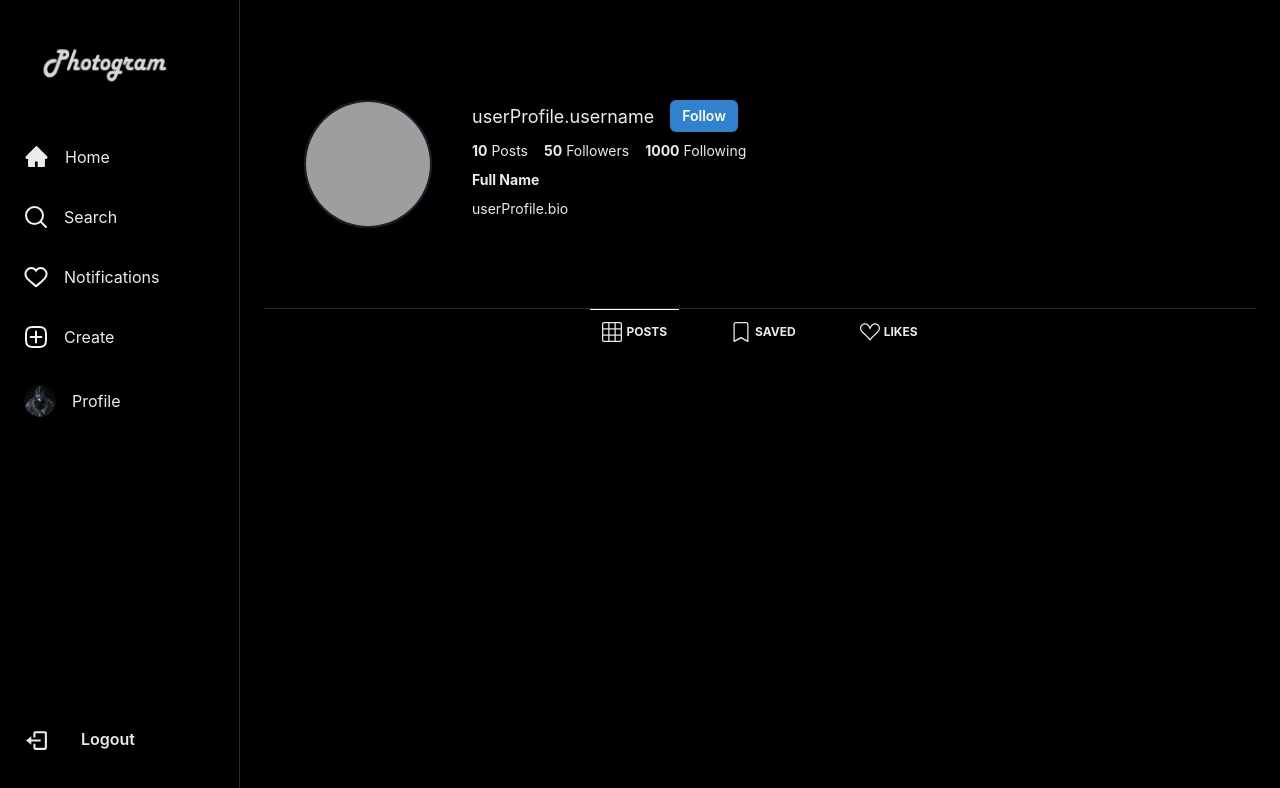
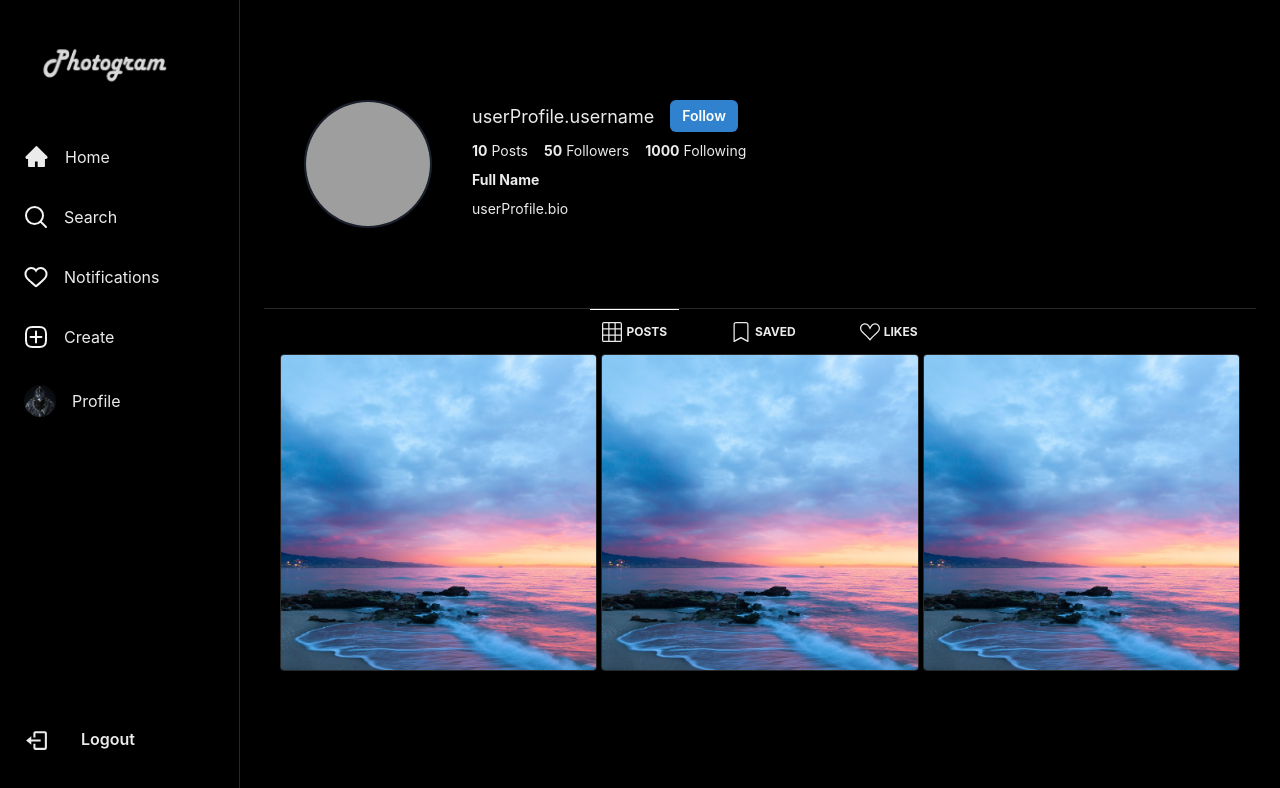
Before and after one commit to nikhilCad/photogram, a React (Vite) app: page /1 in a window 1280 px wide. Shown: the top 788 px of the page. Built offline with nearby package versions, Linux system fonts and the light colour scheme; grey boxes are pictures that could not be loaded.

Commit message:
profile posts with hover

```diff
--- a/src/components/Profile/ProfileHeader.jsx
+++ b/src/components/Profile/ProfileHeader.jsx
@@ -15,6 +15,7 @@ const ProfileHeader = () => {
 	return (
 		<Flex gap={{ base: 4, sm: 10 }} py={10} direction={{ base: "column", sm: "row" }}>
 			<AvatarGroup size={{ base: "xl", md: "2xl" }} justifySelf={"center"} alignSelf={"flex-start"} mx={"auto"}>
+                {/* Avatar Group gives you a border */}
 				<Avatar src={"userProfile.profilePicURL"} alt='Avatar' />
 			</AvatarGroup>
 
--- /dev/null
+++ b/src/components/Profile/ProfilePost.jsx
@@ -0,0 +1,179 @@
+import {
+	Avatar,
+	Button,
+	Divider,
+	Flex,
+	GridItem,
+	Image,
+	Modal,
+	ModalBody,
+	ModalCloseButton,
+	ModalContent,
+	ModalOverlay,
+	Text,
+	VStack,
+	useDisclosure,
+} from "@chakra-ui/react";
+import { AiFillHeart } from "react-icons/ai";
+import { FaComment } from "react-icons/fa";
+import { MdDelete } from "react-icons/md";
+// import Comment from "../Comment/Comment";
+// import PostFooter from "../FeedPosts/PostFooter";
+// import useUserProfileStore from "../../store/userProfileStore";
+// import useAuthStore from "../../store/authStore";
+// import useShowToast from "../../hooks/useShowToast";
+import { useState } from "react";
+// import { deleteObject, ref } from "firebase/storage";
+// import { firestore, storage } from "../../firebase/firebase";
+// import { arrayRemove, deleteDoc, doc, updateDoc } from "firebase/firestore";
+// import usePostStore from "../../store/postStore";
+// import Caption from "../Comment/Caption";
+
+const ProfilePost = ({ post }) => {
+	// const { isOpen, onOpen, onClose } = useDisclosure();
+	// const userProfile = useUserProfileStore((state) => state.userProfile);
+	// const authUser = useAuthStore((state) => state.user);
+	// const showToast = useShowToast();
+	// const [isDeleting, setIsDeleting] = useState(false);
+	// const deletePost = usePostStore((state) => state.deletePost);
+	// const decrementPostsCount = useUserProfileStore((state) => state.deletePost);
+
+	// const handleDeletePost = async () => {
+	// 	if (!window.confirm("Are you sure you want to delete this post?")) return;
+	// 	if (isDeleting) return;
+
+	// 	try {
+	// 		const imageRef = ref(storage, `posts/${post.id}`);
+	// 		await deleteObject(imageRef);
+	// 		const userRef = doc(firestore, "users", authUser.uid);
+	// 		await deleteDoc(doc(firestore, "posts", post.id));
+
+	// 		await updateDoc(userRef, {
+	// 			posts: arrayRemove(post.id),
+	// 		});
+
+	// 		deletePost(post.id);
+	// 		decrementPostsCount(post.id);
+	// 		showToast("Success", "Post deleted successfully", "success");
+	// 	} catch (error) {
+	// 		showToast("Error", error.message, "error");
+	// 	} finally {
+	// 		setIsDeleting(false);
+	// 	}
+	// };
+
+	return (
+		<>
+			<GridItem
+				cursor={"pointer"}
+				borderRadius={4}
+				overflow={"hidden"}
+				border={"1px solid"}
+				borderColor={"whiteAlpha.300"}
+				position={"relative"}
+				aspectRatio={1 / 1}
+				// onClick={onOpen}
+			>
+				<Flex
+					opacity={0}
+					_hover={{ opacity: 1 }}
+					position={"absolute"}
+					top={0}
+					left={0}
+					right={0}
+					bottom={0}
+					bg={"blackAlpha.700"}
+					transition={"all 0.3s ease"}
+					zIndex={1}
+					justifyContent={"center"}
+				>
+					<Flex alignItems={"center"} justifyContent={"center"} gap={50}>
+						<Flex>
+							<AiFillHeart size={20} />
+							<Text fontWeight={"bold"} ml={2}>
+								{/* {post.likes.length} */}
+                                5
+							</Text>
+						</Flex>
+
+						<Flex>
+							<FaComment size={20} />
+							<Text fontWeight={"bold"} ml={2}>
+								{/* {post.comments.length} */}
+                                1
+							</Text>
+						</Flex>
+					</Flex>
+				</Flex>
+
+				{/* <Image src={post.imageURL} alt='profile post' w={"100%"} h={"100%"} objectFit={"cover"} /> */}
+                <Image src={"/img4.png"} alt='profile post' w={"100%"} h={"100%"} objectFit={"cover"} />
+			</GridItem>
+
+			{/* <Modal isOpen={isOpen} onClose={onClose} isCentered={true} size={{ base: "3xl", md: "5xl" }}>
+				<ModalOverlay />
+				<ModalContent>
+					<ModalCloseButton />
+					<ModalBody bg={"black"} pb={5}>
+						<Flex
+							gap='4'
+							w={{ base: "90%", sm: "70%", md: "full" }}
+							mx={"auto"}
+							maxH={"90vh"}
+							minH={"50vh"}
+						>
+							<Flex
+								borderRadius={4}
+								overflow={"hidden"}
+								border={"1px solid"}
+								borderColor={"whiteAlpha.300"}
+								flex={1.5}
+								justifyContent={"center"}
+								alignItems={"center"}
+							>
+								<Image src={post.imageURL} alt='profile post' />
+							</Flex>
+							<Flex flex={1} flexDir={"column"} px={10} display={{ base: "none", md: "flex" }}>
+								<Flex alignItems={"center"} justifyContent={"space-between"}>
+									<Flex alignItems={"center"} gap={4}>
+										<Avatar src={userProfile.profilePicURL} size={"sm"} name='As a Programmer' />
+										<Text fontWeight={"bold"} fontSize={12}>
+											{userProfile.username}
+										</Text>
+									</Flex>
+
+									{authUser?.uid === userProfile.uid && (
+										<Button
+											size={"sm"}
+											bg={"transparent"}
+											_hover={{ bg: "whiteAlpha.300", color: "red.600" }}
+											borderRadius={4}
+											p={1}
+											onClick={handleDeletePost}
+											isLoading={isDeleting}
+										>
+											<MdDelete size={20} cursor='pointer' />
+										</Button>
+									)}
+								</Flex>
+								<Divider my={4} bg={"gray.500"} />
+
+								<VStack w='full' alignItems={"start"} maxH={"350px"} overflowY={"auto"}>
+									{post.caption && <Caption post={post} />}
+									{post.comments.map((comment) => (
+										<Comment key={comment.id} comment={comment} />
+									))}
+								</VStack>
+								<Divider my={4} bg={"gray.8000"} />
+
+								<PostFooter isProfilePage={true} post={post} />
+							</Flex>
+						</Flex>
+					</ModalBody>
+				</ModalContent>
+			</Modal> */}
+		</>
+	);
+};
+
+export default ProfilePost;
--- a/src/components/Profile/ProfilePosts.jsx
+++ b/src/components/Profile/ProfilePosts.jsx
@@ -1,9 +1,10 @@
 import { Box, Flex, Grid, Skeleton, Text, VStack } from "@chakra-ui/react";
-// import ProfilePost from "./ProfilePost";
+import ProfilePost from "./ProfilePost";
 // import useGetUserPosts from "../../hooks/useGetUserPosts";
 
 const ProfilePosts = () => {
 	// const { isLoading, posts } = useGetUserPosts();
+    const isLoading = false;
 
 	// const noPostsFound = !isLoading && posts.length === 0;
 	// if (noPostsFound) return <NoPostsFound />;
@@ -11,31 +12,36 @@ const ProfilePosts = () => {
 	return (
 		<Grid
 			templateColumns={{
-				sm: "repeat(1, 1fr)",
-				md: "repeat(3, 1fr)",
+				sm: "repeat(1, 1fr)",//Phones 1 photo only
+				md: "repeat(3, 1fr)",//PC 3 photo
 			}}
 			gap={1}
 			columnGap={1}
 		>
-			{/* {isLoading &&
+			{isLoading &&
 				[0, 1, 2].map((_, idx) => (
-					<VStack key={idx} alignItems={"flex-start"} gap={4}> */}
+                    <>
+                        {/* <VStack key={idx} alignItems={"flex-start"} gap={4}> */}
 
-                    {/* <VStack alignItems={"flex-start"} gap={4}>
-						<Skeleton w={"full"}>
-							<Box h='300px'>contents wrapped</Box>
-						</Skeleton>
-					</VStack> */}
+                        <VStack alignItems={"flex-start"} gap={4}>
+                            <Skeleton w={"full"}>
+                                <Box h='300px'>contents wrapped</Box>
+                            </Skeleton>
+                        </VStack>
+                    </>
+                    ))}
 
-                {/* ))} */}
+			{!isLoading && (
+				<>
+					{/* {posts.map((post) => (
+						<ProfilePost post={post} key={post.id} />
+					))} */}
 
-			{/* {!isLoading && (
-				<>
-					{posts.map((post) => (
-						<ProfilePost post={post} key={post.id} />
+                    {[0, 1, 2].map((_, idx) => (
+						<ProfilePost />
 					))}
 				</>
-			)} */}
+			)}
 		</Grid>
 	);
 };
```
Also changed, not shown: 1 other file (tests, documents, lock files or other folders).
